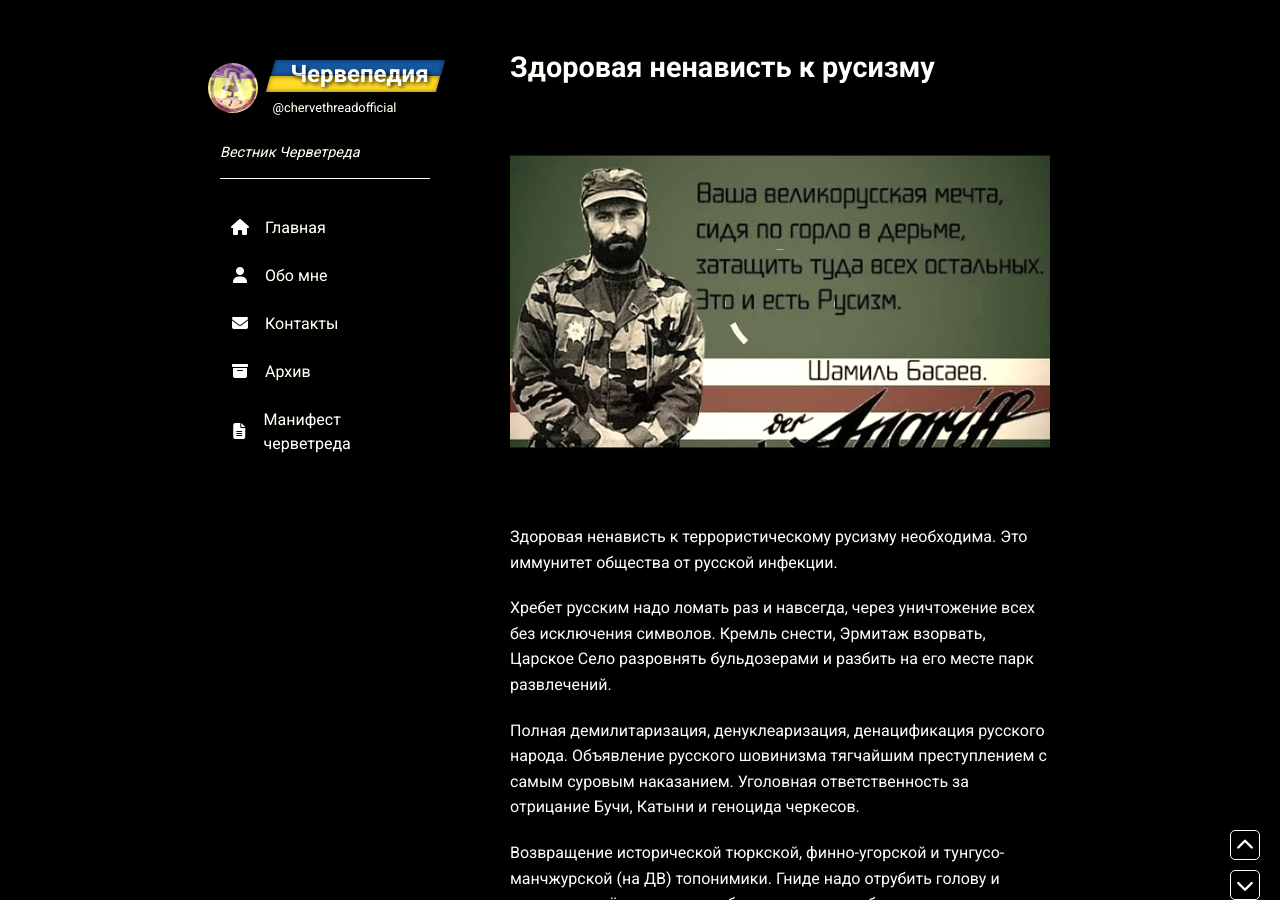
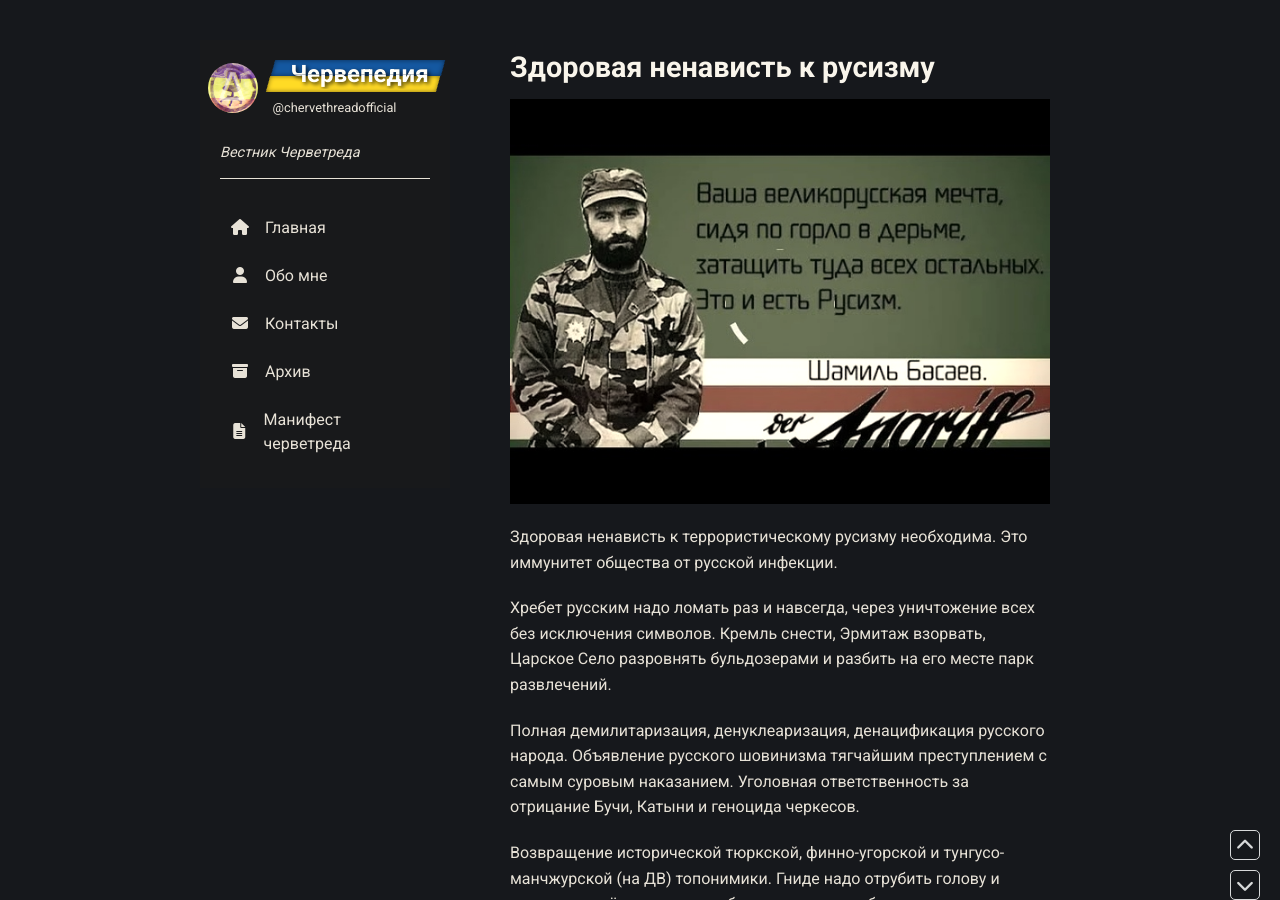
Before and after one commit to chervepediya/chervepediya.github.io, a Jekyll site: the page built from _posts/2025-02-21-nenavist-k-rusizmu.md, in a window 1280 px wide and 900 px high. Built offline with Jekyll 4.4.1, drawn with Linux system fonts in a browser that asks for light colours; nearby versions of some CDN libraries; a script that is not in the unit is left out.

Commit message:
Update styles.css

```diff
--- a/assets/css/styles.css
+++ b/assets/css/styles.css
@@ -4,8 +4,8 @@
 }
 
 body {
-    background-color: #000000; /* Changed from #16181C to match the black background of the Tumblr page */
-    color: #FFFFFF; /* Changed from #D8D9DA to white for better contrast on black background */
+    background-color: #16181C;
+    color: #D8D9DA;
     font-family: 'Roboto', sans-serif;
     margin: 0;
     padding: 0;
@@ -23,7 +23,7 @@
 }
 
 .sidebar {
-    background-color: #000000; /* Changed from #16181C to match the black background of the Tumblr page */
+    background-color: #16181C;
     padding: 20px;
     width: 250px;
     position: sticky;
@@ -72,7 +72,7 @@
     left: 2px;
     width: 100%;
     z-index: 2;
-    color: #FFFFFF; /* Changed from #FFFFFF (already white, but ensuring consistency) */
+    color: #FFFFFF;
     text-shadow: 2px 2px 4px rgba(0, 0, 0, 0.8);
 }
 
@@ -99,7 +99,7 @@
 .sidebar .site-title .marker-blue {
     top: 0;
     height: 50%;
-    background-color: #0057B7; /* Preserved as requested */
+    background-color: #0057B7;
     transform: skewX(-15deg);
     box-shadow: inset 0 0 5px rgba(0, 0, 0, 0.5);
 }
@@ -107,13 +107,13 @@
 .sidebar .site-title .marker-yellow {
     top: 50%;
     height: 50%;
-    background-color: #FFD700; /* Preserved as requested */
+    background-color: #FFD700;
     transform: translateX(-5px) skewX(-15deg);
     box-shadow: inset 0 0 5px rgba(0, 0, 0, 0.5);
 }
 
 .sidebar .site-tag {
-    color: #FFFFFF; /* Changed from #D8D9DA to white for consistency */
+    color: #D8D9DA;
     font-size: 0.8rem;
     font-weight: 400;
     text-decoration: none;
@@ -127,7 +127,7 @@
 
 .sidebar .site-description {
     margin: 25px 0 25px 0;
-    color: #FFFFFF; /* Changed from #D8D9DA to white for consistency */
+    color: #D8D9DA;
     font-size: 0.9rem;
     font-style: italic;
     padding-bottom: 15px;
@@ -142,7 +142,7 @@
     left: 0;
     width: 100%;
     height: 1px;
-    background-color: #FFFFFF; /* Changed from #D8D9DA to white for consistency */
+    background-color: #D8D9DA;
 }
 
 .sidebar nav {
@@ -153,7 +153,7 @@
 }
 
 .nav-link {
-    color: #FFFFFF; /* Changed from #D8D9DA to white for consistency */
+    color: #D8D9DA;
     text-decoration: none;
     padding: 12px 10px;
     transition: transform 0.3s ease;
@@ -177,7 +177,7 @@
 /* Мобильная шапка */
 .mobile-header {
     display: none;
-    background-color: #000000; /* Changed from #16181C to match the black background of the Tumblr page */
+    background-color: #16181C;
     position: fixed;
     top: 0;
     left: 0;
@@ -208,13 +208,12 @@
 .mobile-header .site-title {
     font-size: 1.2rem;
     padding: 2px 6px;
-    color: #FFFFFF; /* Changed to white for consistency */
 }
 
 .menu-toggle {
     background: none;
     border: none;
-    color: #FFFFFF; /* Changed from #D8D9DA to white for consistency */
+    color: #D8D9DA;
     font-size: 1.5rem;
     cursor: pointer;
 }
@@ -226,7 +225,7 @@
     left: 0;
     width: 250px;
     height: calc(100vh - 60px);
-    background-color: #000000; /* Changed from #16181C to match the black background of the Tumblr page */
+    background-color: #16181C;
     padding: 20px;
     flex-direction: column;
     box-shadow: 4px 0 10px rgba(0, 0, 0, 0.3);
@@ -263,11 +262,11 @@
     transform: translateX(-50%);
     width: var(--underline-width, 100%);
     height: 1px;
-    background-color: #FFFFFF; /* Changed from #D8D9DA to white for consistency */
+    background-color: #D8D9DA;
 }
 
 .post h2 {
-    color: #FFFFFF; /* Changed from #E8ECEF to white for consistency */
+    color: #E8ECEF;
     font-size: 1.8rem;
     font-weight: 700;
     margin-bottom: 20px;
@@ -321,7 +320,6 @@
     margin-bottom: 20px;
     margin-top: 10px;
     font-size: 1rem;
-    color: #FFFFFF; /* Changed to white for consistency */
 }
 
 .post-footer {
@@ -332,13 +330,13 @@
 }
 
 .read-more {
-    background-color: #000000; /* Changed from #16181C to match the black background of the Tumblr page */
-    color: #FFFFFF; /* Changed from #D8D9DA to white for consistency */
+    background-color: #16181C;
+    color: #D8D9DA;
     padding: 5px 10px;
     border-radius: 5px;
     font-size: 0.9rem;
     transition: transform 0.3s ease;
-    border: 1px solid #FFFFFF; /* Changed from #D8D9DA to white for consistency */
+    border: 1px solid #D8D9DA;
     text-decoration: none;
 }
 
@@ -347,7 +345,7 @@
 }
 
 .post-date {
-    color: #FFFFFF; /* Changed from #D8D9DA to white for consistency */
+    color: #D8D9DA;
     font-size: 0.9rem;
 }
 
@@ -370,7 +368,7 @@
 
 .pagination a,
 .pagination span {
-    color: #FFFFFF; /* Changed from #D8D9DA to white for consistency */
+    color: #D8D9DA;
     padding: 8px 12px;
     text-decoration: none;
     margin: 0 10px;
@@ -378,15 +376,15 @@
 }
 
 .pagination a {
-    background-color: #000000; /* Changed from #16181C to match the black background of the Tumblr page */
+    background-color: #16181C;
     border-radius: 5px;
     width: 30px;
     height: 30px;
     display: flex;
     align-items: center;
     justify-content: center;
-    color: #FFFFFF; /* Changed from #D8D9DA to white for consistency */
-    border: 1px solid #FFFFFF; /* Changed from #D8D9DA to white for consistency */
+    color: #D8D9DA;
+    border: 1px solid #D8D9DA;
     font-size: 18px;
 }
 
@@ -395,7 +393,7 @@
 }
 
 .pagination .current {
-    color: #FFFFFF; /* Changed from #E8ECEF to white for consistency */
+    color: #E8ECEF;
     font-weight: bold;
 }
 
@@ -414,11 +412,11 @@
     transform: translateX(-50%);
     width: var(--underline-width, 100%);
     height: 1px;
-    background-color: #FFFFFF; /* Changed from #D8D9DA to white for consistency */
+    background-color: #D8D9DA;
 }
 
 .about h2 {
-    color: #FFFFFF; /* Changed from #E8ECEF to white for consistency */
+    color: #E8ECEF;
     font-size: 1.8rem;
     font-weight: 700;
     margin-bottom: 20px;
@@ -428,14 +426,13 @@
     line-height: 1.6;
     margin-bottom: 20px;
     font-size: 1rem;
-    color: #FFFFFF; /* Changed to white for consistency */
 }
 
 footer {
-    background-color: #FFFFFF; /* Changed from #D8D9DA to white for contrast with black body */
+    background-color: #D8D9DA;
     padding: 20px;
     text-align: center;
-    color: #000000; /* Changed from #16181C to black for contrast with white footer */
+    color: #16181C;
     margin-top: 40px;
     margin-bottom: 80px; /* Увеличен для кнопок */
     position: relative;
@@ -443,7 +440,7 @@
 }
 
 footer a {
-    color: #000000; /* Changed from #16181C to black for consistency */
+    color: #16181C;
     margin: 0 10px;
     transition: background 0.3s ease;
 }
@@ -455,8 +452,8 @@
 .scroll-btn {
     position: fixed;
     right: 20px;
-    background-color: #000000; /* Changed from #16181C to match the black background of the Tumblr page */
-    color: #FFFFFF; /* Changed from #D8D9DA to white for consistency */
+    background-color: #16181C;
+    color: #D8D9DA;
     width: 30px;
     height: 30px;
     display: flex;
@@ -466,7 +463,7 @@
     cursor: pointer;
     border-radius: 5px;
     transition: transform 0.3s ease;
-    border: 1px solid #FFFFFF; /* Changed from #D8D9DA to white for consistency */
+    border: 1px solid #D8D9DA;
     z-index: 1000;
 }
 
@@ -489,7 +486,7 @@
     left: 0;
     width: 100%;
     height: 100%;
-    background-color: rgba(0, 0, 0, 0.8); /* Changed to match the black background opacity */
+    background-color: rgba(22, 24, 28, 0.8);
     z-index: 1000;
     justify-content: center;
     align-items: center;
@@ -498,7 +495,7 @@
 .image-modal img {
     max-width: 90%;
     max-height: 90%;
-    border: 2px solid #FFFFFF; /* Changed from #D8D9DA to white for consistency */
+    border: 2px solid #D8D9DA;
     border-radius: 10px;
 }
 
```
